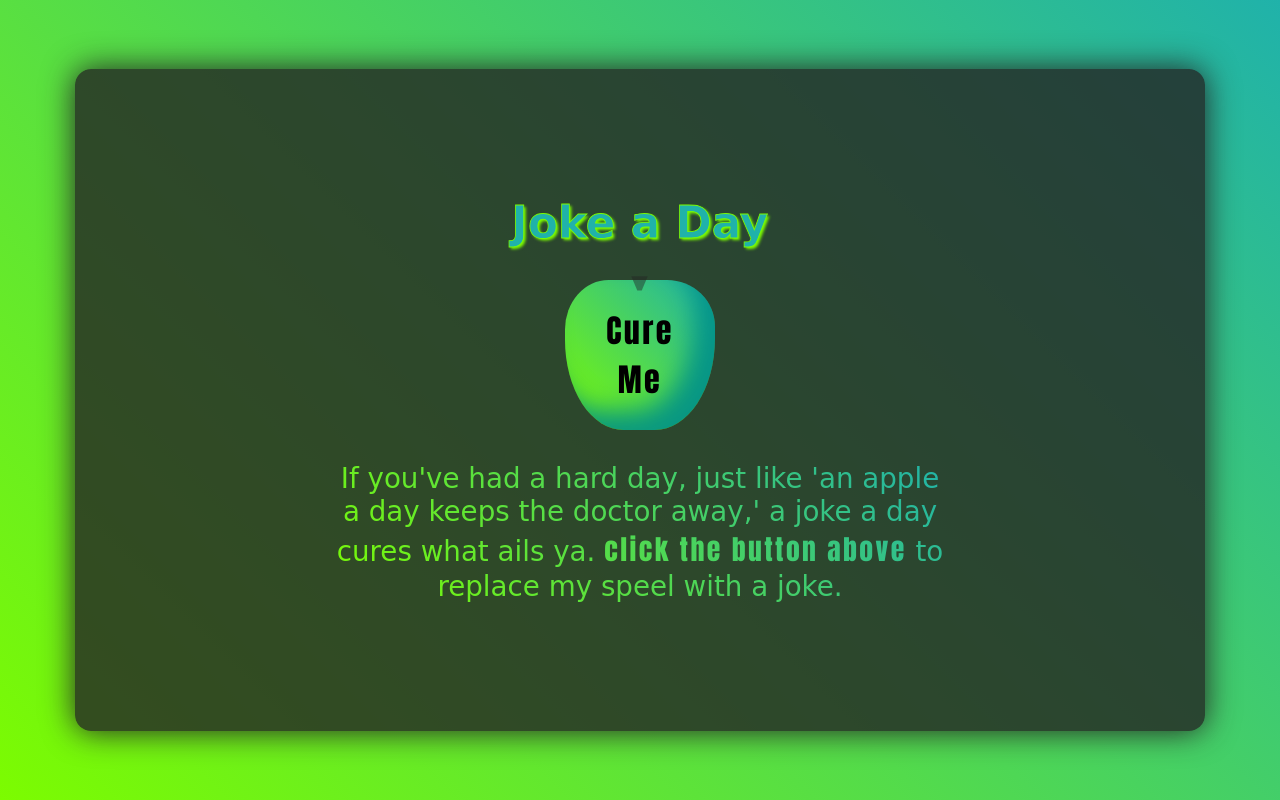
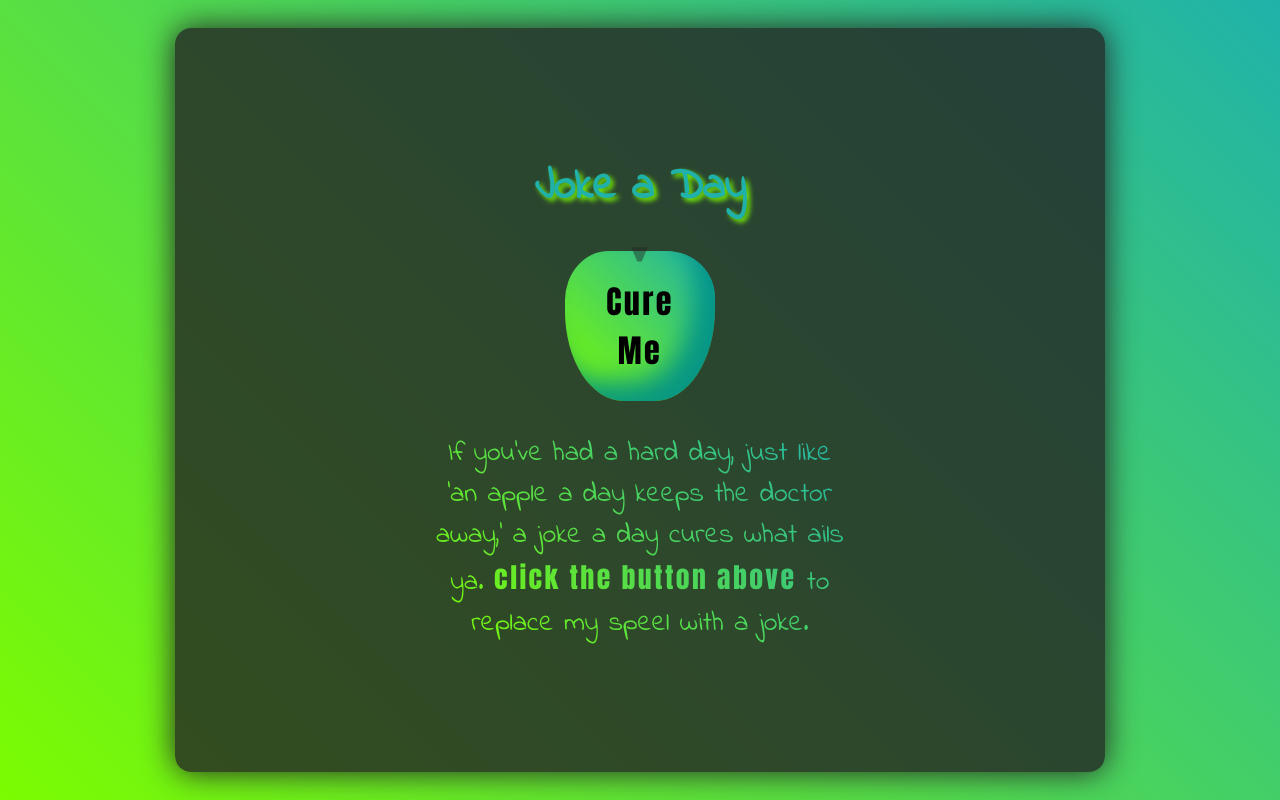
Before and after one commit to JoleneKearse/joke-a-day, a plain HTML site: page index.html in a window 1280 px wide. Drawn offline with Linux system fonts and the light colour scheme.

Commit message:
style: change font

```diff
--- a/index.html
+++ b/index.html
@@ -6,6 +6,9 @@
   <meta name="author" content="Jolene Kearse">
   <meta name="description" content="Generate a joke a day or more. Built with HTMX and the Joke API.">
   <link rel="shortcut icon" href="favicon.ico" type="image/x-icon">
+  <link rel="preconnect" href="https://fonts.googleapis.com">
+  <link rel="preconnect" href="https://fonts.gstatic.com" crossorigin>
+  <link href="https://fonts.googleapis.com/css2?family=Indie+Flower&family=Karla:wght@400;500;700&display=swap" rel="stylesheet">
   <link rel="stylesheet" href="style.css">
   <title>Joke a Day</title>
 </head>
--- a/style.css
+++ b/style.css
@@ -19,7 +19,7 @@ body {
 body {
   display: grid;
   place-items: center;
-  font-family: cursive;
+  font-family: 'Indie Flower', cursive;
   color: #23232380;
   text-align: center;
   background-image: linear-gradient(45deg, var(--clr-green), var(--clr-blue));
@@ -42,9 +42,10 @@ button {
 
 h1 {
   font-size: clamp(2rem, 1.6667rem + 1.3333vw, 3rem);
+  font-weight: bolder;
   color: var(--clr-blue);
-  -webkit-text-stroke: .05rem var(--clr-green);
-  text-shadow: 2px 2px 3px var(--clr-green);
+  /* -webkit-text-stroke: .01rem var(--clr-green); */
+  text-shadow: 3px 3px 5px var(--clr-green);
 }
 
 .joke {
```
